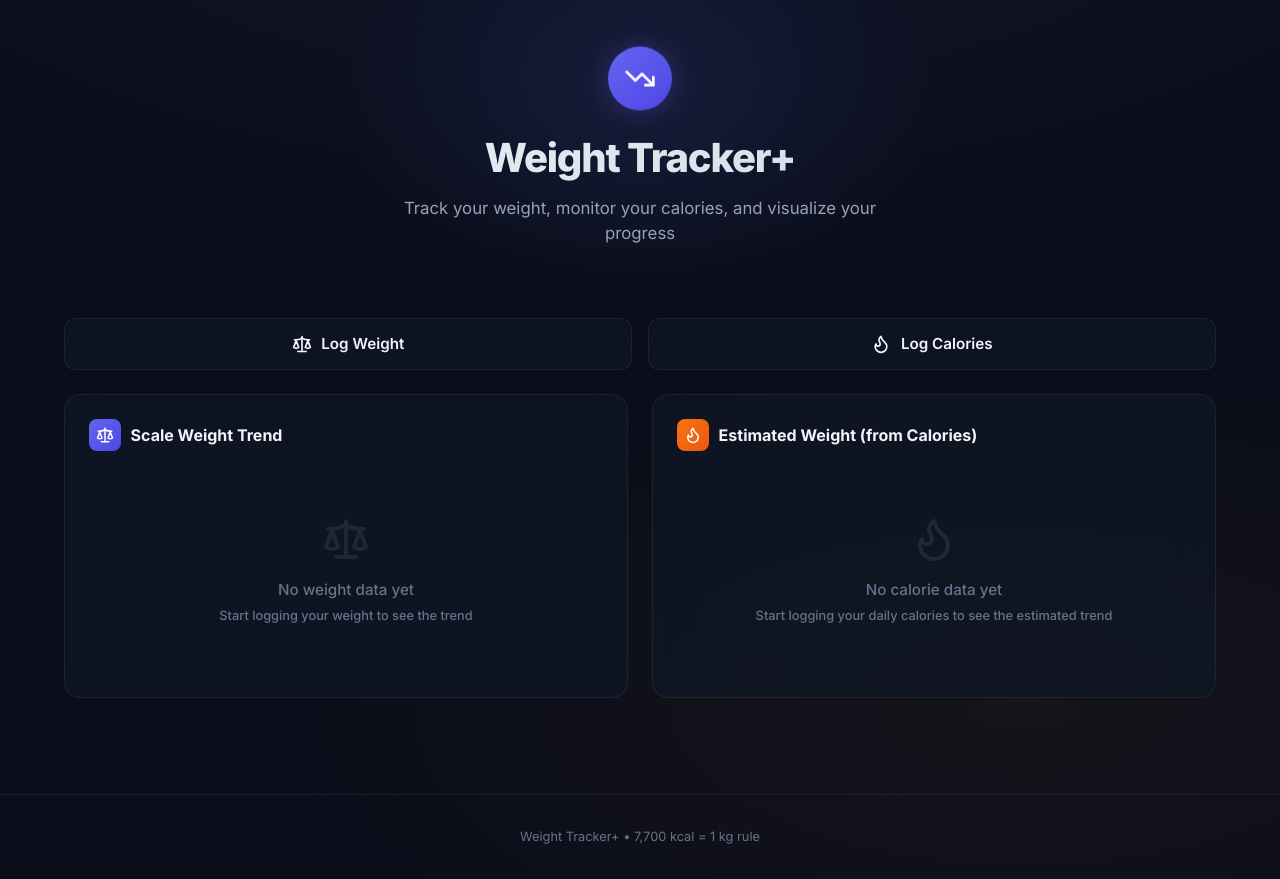
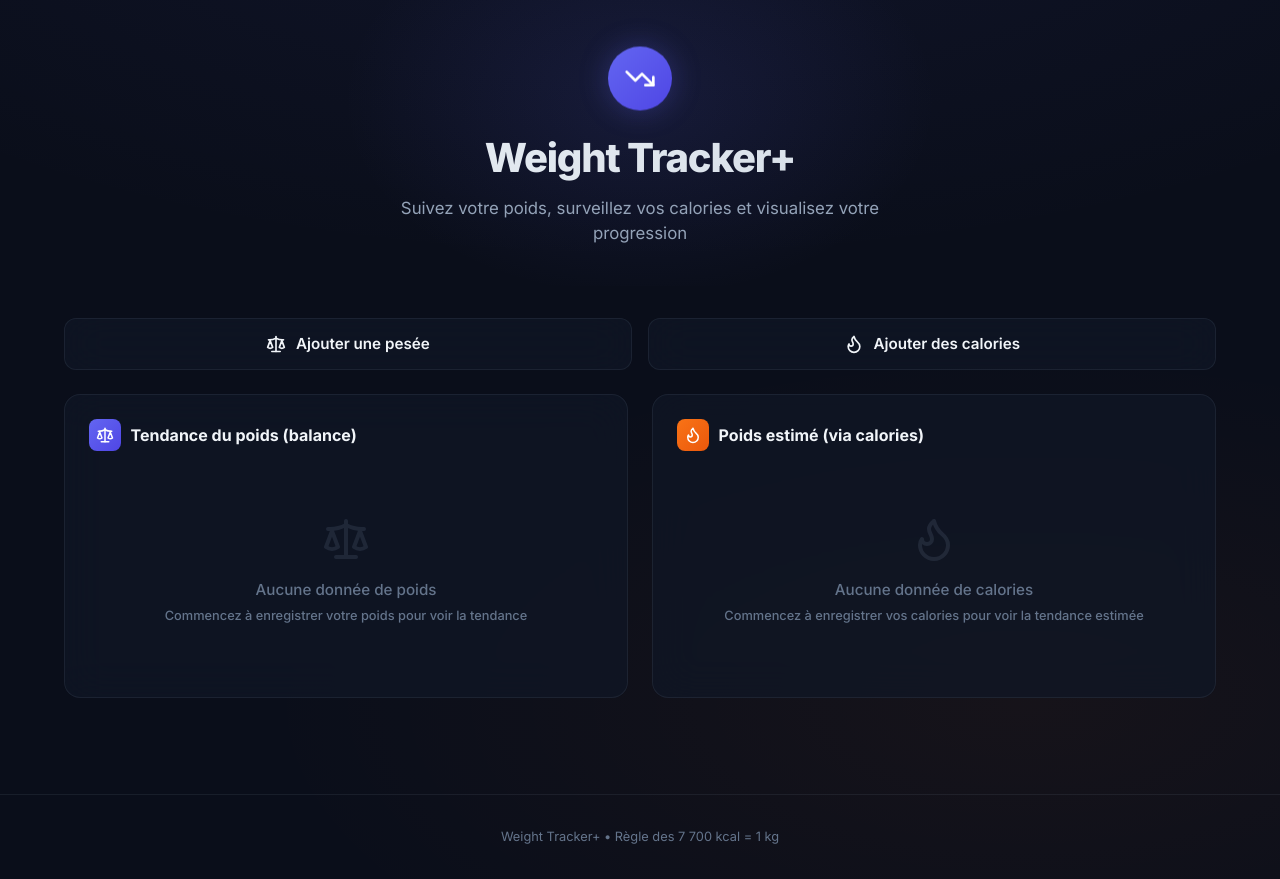
Before and after one commit to codebyalexx/weight-tracker-plus, a Next.js app: page / in a window 1280 px wide. Built offline with nearby package versions, Linux system fonts and the light colour scheme; no server answers; the database is empty.

Commit message:
feat: traduire l'interface en français

```diff
--- a/package.json
+++ b/package.json
@@ -27,5 +27,6 @@
     "eslint-config-next": "16.1.6",
     "tailwindcss": "^4",
     "typescript": "^5"
-  }
+  },
+  "packageManager": "pnpm@10.17.1+sha512.17c560fca4867ae9473a3899ad84a88334914f379be46d455cbf92e5cf4b39d34985d452d2583baf19967fa76cb5c17bc9e245529d0b98745721aa7200ecaf7a"
 }
--- a/src/app/layout.tsx
+++ b/src/app/layout.tsx
@@ -2,9 +2,9 @@ import type { Metadata } from "next";
 import "./globals.css";
 
 export const metadata: Metadata = {
-  title: "Weight Tracker+ | Daily Weight & Calorie Tracking",
+  title: "Weight Tracker+ | Suivi de poids & calories",
   description:
-    "Track your weight loss journey with real scale measurements and calorie-based estimations. Visualize your progress with beautiful charts.",
+    "Suivez votre parcours de perte de poids avec des pesées réelles et des estimations basées sur les calories. Visualisez votre progression avec de beaux graphiques.",
 };
 
 export default function RootLayout({
@@ -13,7 +13,7 @@ export default function RootLayout({
   children: React.ReactNode;
 }>) {
   return (
-    <html lang="en">
+    <html lang="fr">
       <body>{children}</body>
     </html>
   );
--- a/src/app/page.tsx
+++ b/src/app/page.tsx
@@ -100,7 +100,7 @@ export default function Home() {
           </div>
           <h1 className="header-title">Weight Tracker+</h1>
           <p className="header-subtitle">
-            Track your weight, monitor your calories, and visualize your progress
+            Suivez votre poids, surveillez vos calories et visualisez votre progression
           </p>
         </div>
       </header>
@@ -109,7 +109,7 @@ export default function Home() {
         {loading ? (
           <div className="loading-container">
             <div className="loading-spinner" />
-            <p>Loading your data...</p>
+            <p>Chargement de vos données...</p>
           </div>
         ) : (
           <>
@@ -123,14 +123,14 @@ export default function Home() {
                 onClick={() => setShowWeightModal(true)}
               >
                 <Scale size={20} />
-                <span>Log Weight</span>
+                <span>Ajouter une pesée</span>
               </button>
               <button
                 className="action-btn action-btn-calorie"
                 onClick={() => setShowCalorieModal(true)}
               >
                 <Flame size={20} />
-                <span>Log Calories</span>
+                <span>Ajouter des calories</span>
               </button>
             </section>
 
@@ -157,7 +157,7 @@ export default function Home() {
       </main>
 
       <footer className="app-footer">
-        <p>Weight Tracker+ • 7,700 kcal = 1 kg rule</p>
+        <p>Weight Tracker+ • Règle des 7 700 kcal = 1 kg</p>
       </footer>
 
       {/* Weight Modal */}
--- a/src/components/CalorieForm.tsx
+++ b/src/components/CalorieForm.tsx
@@ -88,8 +88,8 @@ export default function CalorieForm({ onSubmit }: CalorieFormProps) {
                     <Flame size={20} />
                 </div>
                 <div>
-                    <h2 className="card-title">Log Calories</h2>
-                    <p className="card-subtitle">Track daily intake & expenditure</p>
+                    <h2 className="card-title">Ajouter des calories</h2>
+                    <p className="card-subtitle">Suivez vos apports et dépenses quotidiennes</p>
                 </div>
             </div>
 
@@ -126,7 +126,7 @@ export default function CalorieForm({ onSubmit }: CalorieFormProps) {
 
                 <div className="form-group">
                     <label htmlFor="calories-consumed" className="form-label">
-                        Calories Eaten (kcal)
+                        Calories consommées (kcal)
                     </label>
                     <input
                         id="calories-consumed"
@@ -136,7 +136,7 @@ export default function CalorieForm({ onSubmit }: CalorieFormProps) {
                         max="20000"
                         value={consumed}
                         onChange={(e) => setConsumed(e.target.value)}
-                        placeholder="e.g. 1800"
+                        placeholder="ex. 1800"
                         className="form-input"
                         required
                     />
@@ -144,7 +144,7 @@ export default function CalorieForm({ onSubmit }: CalorieFormProps) {
 
                 <div className="form-group">
                     <label htmlFor="calories-burned" className="form-label">
-                        Calories Burned (kcal)
+                        Calories brûlées (kcal)
                     </label>
                     <input
                         id="calories-burned"
@@ -154,7 +154,7 @@ export default function CalorieForm({ onSubmit }: CalorieFormProps) {
                         max="20000"
                         value={burned}
                         onChange={(e) => setBurned(e.target.value)}
-                        placeholder="e.g. 2200"
+                        placeholder="ex. 2200"
                         className="form-input"
                         required
                     />
@@ -162,10 +162,10 @@ export default function CalorieForm({ onSubmit }: CalorieFormProps) {
 
                 {hasValues && goalStatus && (
                     <div className={`deficit-badge deficit-${goalStatus === "positive" ? "positive" : goalStatus === "warning" ? "warning" : "negative"}`}>
-                        <span className="deficit-label">Daily Balance:</span>
+                        <span className="deficit-label">Bilan du jour :</span>
                         <span className="deficit-value">
                             {deficit > 0 ? "−" : "+"}{Math.abs(deficit).toLocaleString()} kcal
-                            {deficit > 0 ? " deficit" : deficit < 0 ? " surplus" : ""}
+                            {deficit > 0 ? " déficit" : deficit < 0 ? " surplus" : ""}
                         </span>
                     </div>
                 )}
@@ -178,12 +178,12 @@ export default function CalorieForm({ onSubmit }: CalorieFormProps) {
                     {isSubmitting ? (
                         <span className="btn-loading">
                             <span className="spinner" />
-                            Saving...
+                            Enregistrement...
                         </span>
                     ) : showSuccess ? (
-                        <span className="btn-success-text">✓ Saved!</span>
+                        <span className="btn-success-text">✓ Enregistré !</span>
                     ) : (
-                        "Save Calories"
+                        "Enregistrer les calories"
                     )}
                 </button>
             </form>
--- a/src/components/EstimatedWeightChart.tsx
+++ b/src/components/EstimatedWeightChart.tsx
@@ -33,12 +33,12 @@ export default function EstimatedWeightChart({
                     <div className="chart-icon chart-icon-calorie">
                         <Flame size={18} />
                     </div>
-                    <h2 className="chart-title">Estimated Weight (from Calories)</h2>
+                    <h2 className="chart-title">Poids estimé (via calories)</h2>
                 </div>
                 <div className="chart-empty">
                     <Flame size={48} className="chart-empty-icon" />
-                    <p>No calorie data yet</p>
-                    <p className="chart-empty-sub">Start logging your daily calories to see the estimated trend</p>
+                    <p>Aucune donnée de calories</p>
+                    <p className="chart-empty-sub">Commencez à enregistrer vos calories pour voir la tendance estimée</p>
                 </div>
             </div>
         );
@@ -102,17 +102,17 @@ export default function EstimatedWeightChart({
 
             <div className="chart-stats">
                 <div className="stat">
-                    <span className="stat-label">Start</span>
+                    <span className="stat-label">Début</span>
                     <span className="stat-value">{startingWeight.toFixed(1)} kg</span>
                 </div>
                 <div className="stat">
-                    <span className="stat-label">Estimated Now</span>
+                    <span className="stat-label">Estimé actuel</span>
                     <span className="stat-value stat-value-highlight">
                         {chartData[chartData.length - 1].estimatedWeight.toFixed(1)} kg
                     </span>
                 </div>
                 <div className="stat">
-                    <span className="stat-label">Est. Change</span>
+                    <span className="stat-label">Évolution est.</span>
                     <span
                         className={`stat-value ${totalEstimatedChange < 0 ? "stat-positive" : totalEstimatedChange > 0 ? "stat-negative" : ""}`}
                     >
@@ -121,7 +121,7 @@ export default function EstimatedWeightChart({
                     </span>
                 </div>
                 <div className="stat">
-                    <span className="stat-label">Avg Deficit</span>
+                    <span className="stat-label">Déficit moy.</span>
                     <span className={`stat-value ${avgDailyDeficit > 0 ? "stat-positive" : "stat-negative"}`}>
                         {avgDailyDeficit > 0 ? "−" : "+"}{Math.abs(avgDailyDeficit)} kcal
                     </span>
@@ -130,8 +130,8 @@ export default function EstimatedWeightChart({
 
             <div className="chart-info">
                 <p>
-                    Based on the <strong>7,700 kcal = 1 kg</strong> rule. Your daily calorie
-                    deficit/surplus is accumulated to estimate weight change from your starting weight.
+                    Basé sur la règle <strong>7 700 kcal = 1 kg</strong>. Votre déficit/surplus calorique
+                    quotidien est accumulé pour estimer l'évolution de votre poids.
                 </p>
             </div>
 
@@ -171,7 +171,7 @@ export default function EstimatedWeightChart({
                             // eslint-disable-next-line @typescript-eslint/no-explicit-any
                             formatter={((value: number, name: string) => {
                                 if (name === "estimatedWeight")
-                                    return [`${value.toFixed(1)} kg`, "Est. Weight"];
+                                    return [`${value.toFixed(1)} kg`, "Poids est."];
                                 return [value, name];
                             }) as any}
                         />
--- a/src/components/WeightChart.tsx
+++ b/src/components/WeightChart.tsx
@@ -26,12 +26,12 @@ export default function WeightChart({ data }: WeightChartProps) {
                     <div className="chart-icon chart-icon-weight">
                         <Scale size={18} />
                     </div>
-                    <h2 className="chart-title">Scale Weight Trend</h2>
+                    <h2 className="chart-title">Tendance du poids (balance)</h2>
                 </div>
                 <div className="chart-empty">
                     <Scale size={48} className="chart-empty-icon" />
-                    <p>No weight data yet</p>
-                    <p className="chart-empty-sub">Start logging your weight to see the trend</p>
+                    <p>Aucune donnée de poids</p>
+                    <p className="chart-empty-sub">Commencez à enregistrer votre poids pour voir la tendance</p>
                 </div>
             </div>
         );
@@ -63,15 +63,15 @@ export default function WeightChart({ data }: WeightChartProps) {
 
             <div className="chart-stats">
                 <div className="stat">
-                    <span className="stat-label">Start</span>
+                    <span className="stat-label">Début</span>
                     <span className="stat-value">{startWeight.toFixed(1)} kg</span>
                 </div>
                 <div className="stat">
-                    <span className="stat-label">Current</span>
+                    <span className="stat-label">Actuel</span>
                     <span className="stat-value stat-value-highlight">{currentWeight.toFixed(1)} kg</span>
                 </div>
                 <div className="stat">
-                    <span className="stat-label">Change</span>
+                    <span className="stat-label">Évolution</span>
                     <span className={`stat-value ${totalChange < 0 ? "stat-positive" : totalChange > 0 ? "stat-negative" : ""}`}>
                         {totalChange > 0 ? "+" : ""}{totalChange.toFixed(1)} kg
                     </span>
@@ -112,14 +112,14 @@ export default function WeightChart({ data }: WeightChartProps) {
                             }}
                             labelStyle={{ color: "#94a3b8", marginBottom: "4px" }}
                             // eslint-disable-next-line @typescript-eslint/no-explicit-any
-                            formatter={((value: number) => [`${value.toFixed(1)} kg`, "Weight"]) as any}
+                            formatter={((value: number) => [`${value.toFixed(1)} kg`, "Poids"]) as any}
                         />
                         <ReferenceLine
                             y={avgWeight}
                             stroke="rgba(99, 102, 241, 0.3)"
                             strokeDasharray="5 5"
                             label={{
-                                value: `Avg: ${avgWeight.toFixed(1)}`,
+                                value: `Moy: ${avgWeight.toFixed(1)}`,
                                 fill: "#6366f1",
                                 fontSize: 11,
                                 position: "insideTopRight",
--- a/src/components/WeightForm.tsx
+++ b/src/components/WeightForm.tsx
@@ -38,8 +38,8 @@ export default function WeightForm({ onSubmit }: WeightFormProps) {
                     <Scale size={20} />
                 </div>
                 <div>
-                    <h2 className="card-title">Log Weight</h2>
-                    <p className="card-subtitle">Record your scale reading</p>
+                    <h2 className="card-title">Ajouter une pesée</h2>
+                    <p className="card-subtitle">Enregistrez votre poids sur la balance</p>
                 </div>
             </div>
 
@@ -57,7 +57,7 @@ export default function WeightForm({ onSubmit }: WeightFormProps) {
                 </div>
 
                 <div className="form-group">
-                    <label htmlFor="weight-value" className="form-label">Weight (kg)</label>
+                    <label htmlFor="weight-value" className="form-label">Poids (kg)</label>
                     <input
                         id="weight-value"
                         type="number"
@@ -66,7 +66,7 @@ export default function WeightForm({ onSubmit }: WeightFormProps) {
                         max="500"
                         value={weight}
                         onChange={(e) => setWeight(e.target.value)}
-                        placeholder="e.g. 85.3"
+                        placeholder="ex. 85.3"
                         className="form-input"
                         required
                     />
@@ -80,12 +80,12 @@ export default function WeightForm({ onSubmit }: WeightFormProps) {
                     {isSubmitting ? (
                         <span className="btn-loading">
                             <span className="spinner" />
-                            Saving...
+                            Enregistrement...
                         </span>
                     ) : showSuccess ? (
-                        <span className="btn-success-text">✓ Saved!</span>
+                        <span className="btn-success-text">✓ Enregistré !</span>
                     ) : (
-                        "Save Weight"
+                        "Enregistrer le poids"
                     )}
                 </button>
             </form>
```
Also changed, not shown: src/components/DataTable.tsx (+8 -8 lines).
